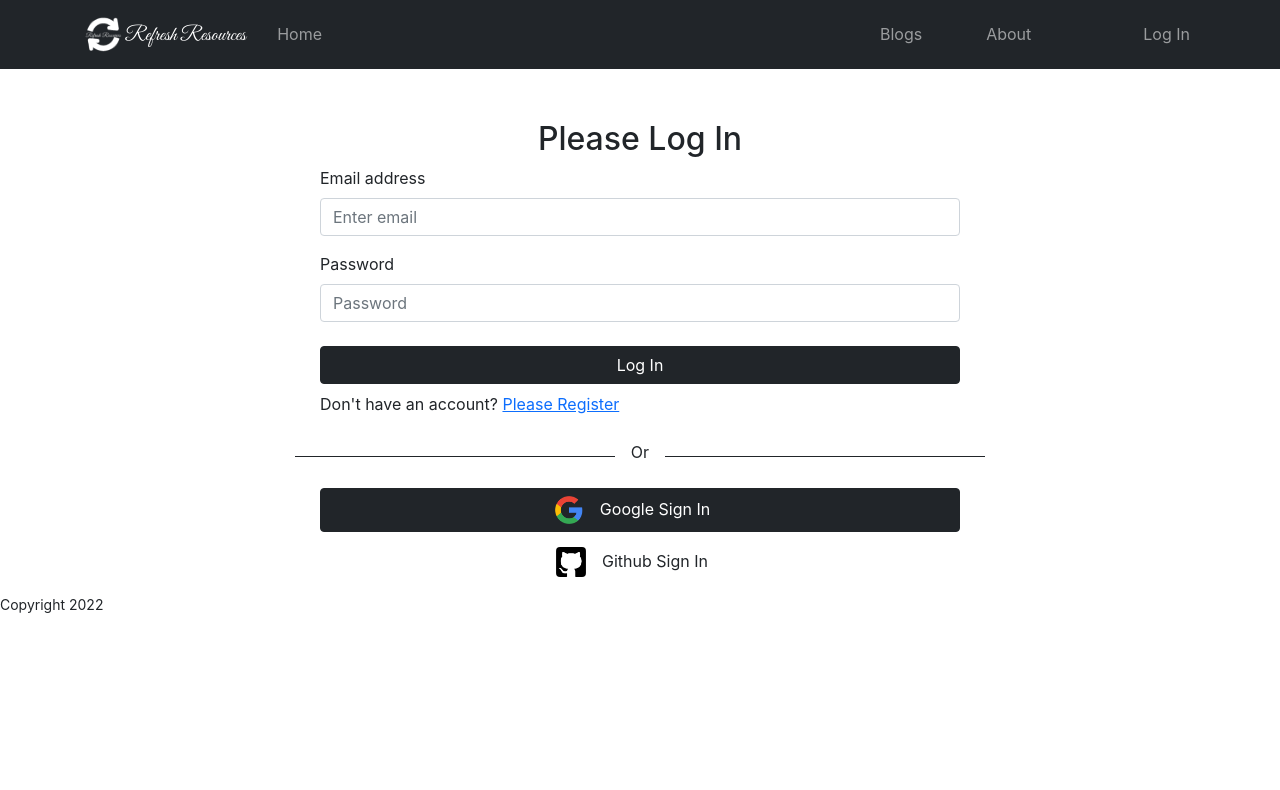
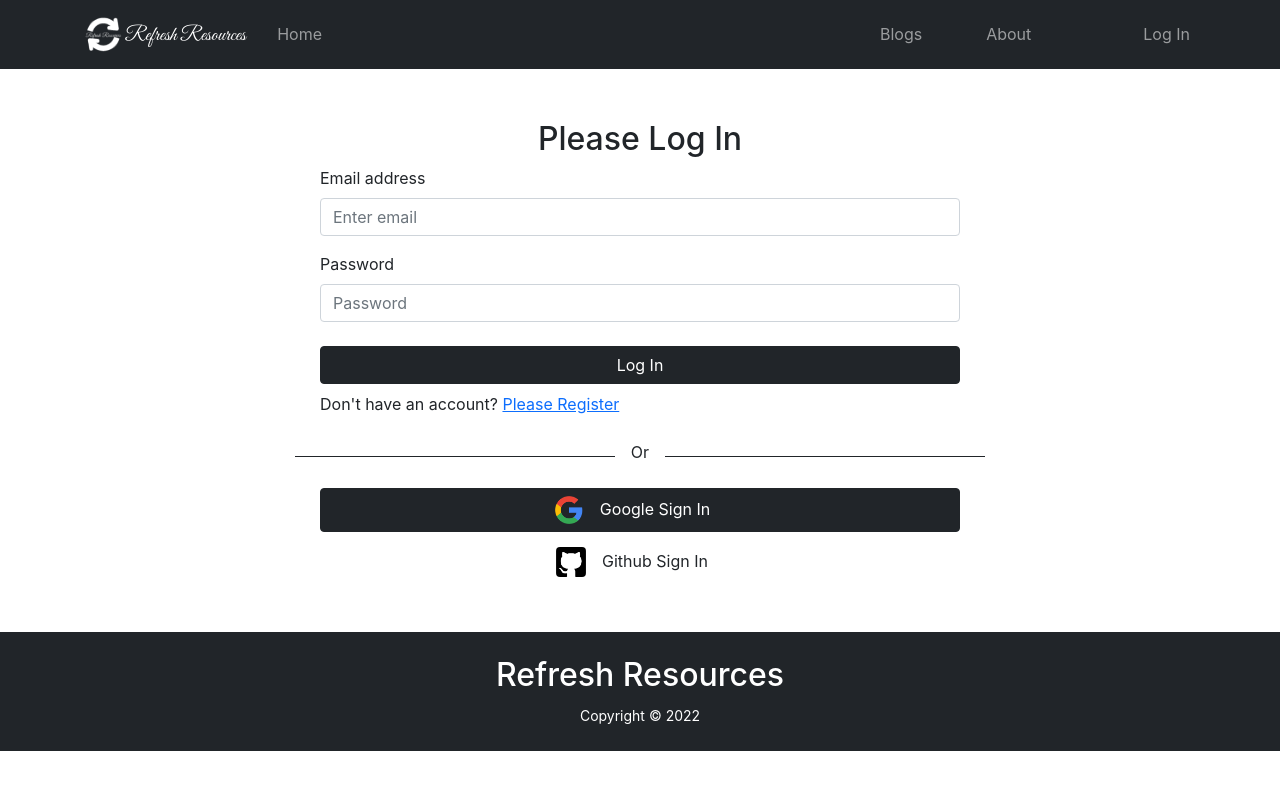
Before and after one commit to Sazidul0/RefreshResources-Client, a React (Create React App) app: page /login in a window 1280 px wide. Shown: the top 790 px of the page. Built offline with nearby package versions, Linux system fonts and the light colour scheme; no server answers.

Commit message:
footer added

```diff
--- a/src/components/Shared/Footer/Footer.js
+++ b/src/components/Shared/Footer/Footer.js
@@ -1,9 +1,12 @@
 import React from 'react';
 
 const Footer = () => {
+    const today = new Date();
+    const year = today.getFullYear();
     return (
-        <div>
-            <p><small>Copyright 2022</small></p>
+        <div className='bg-dark text-white mt-5 px-3 py-4 text-center'>
+            <h2 className=''>Refresh Resources</h2>
+            <p className='mb-0'><small>Copyright © {year}</small></p>
         </div>
     );
 };
```
